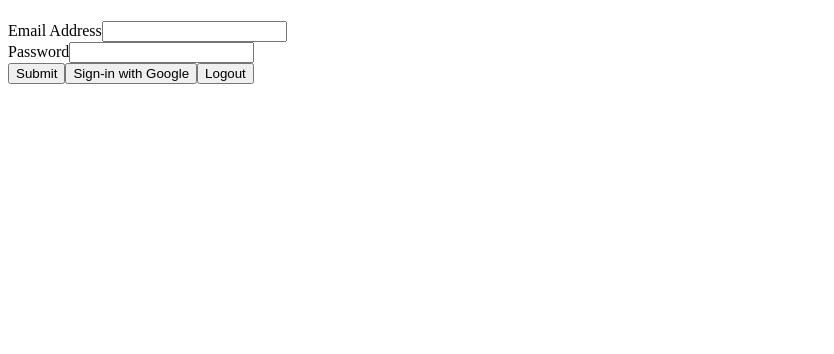
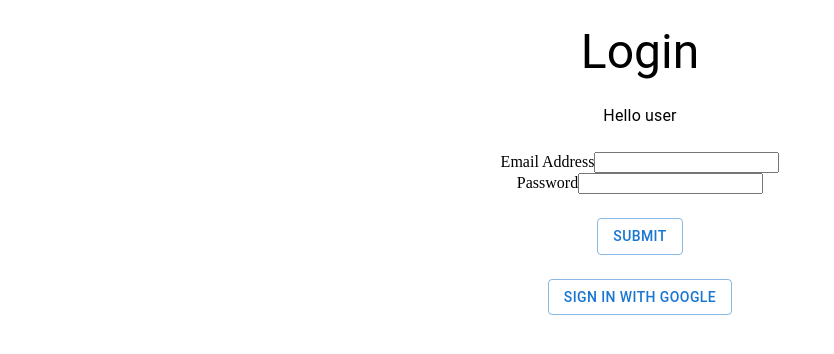
Before and after one commit to DizNicolasAmor/movies-recommendations, a React (Vite) app: page / in a window 1280 px wide. Shown: the top 354 px of the page, without its empty margins (0-834 px from the left). Built offline with nearby package versions, Linux system fonts and the light colour scheme.

Commit message:
MASTER: add MUI to Authentication.tsx

```diff
--- a/src/components/Authentication/Authentication.tsx
+++ b/src/components/Authentication/Authentication.tsx
@@ -1,30 +1,30 @@
 import React, { FC, useState } from 'react';
-import { createUserWithEmailAndPassword, signInWithPopup, signOut } from 'firebase/auth';
+import { Box, Button, Typography } from '@mui/material';
+import { User, createUserWithEmailAndPassword, signInWithPopup, signOut } from 'firebase/auth';
 import setupFirebase from '../../utils/firebase';
 
 const Authentication: FC = () => {
   const [email, setEmail] = useState<string>('');
   const [password, setPassword] = useState<string>('');
-  const [name, setName] = useState<string | null>();
+  const [user, setUser] = useState<User | null>();
   const { auth, googleAuthProvider } = setupFirebase();
 
   const handleSubmit = async () => {
     await createUserWithEmailAndPassword(auth, email, password)
-      .then((data) => setName(data.user.email))
+      .then((data) => setUser(data.user))
       .catch(console.error);
   };
 
   const handleGoogleLogin = async () => {
     await signInWithPopup(auth, googleAuthProvider)
-      .then((data) => setName(data.user.email))
+      .then((data) => setUser(data.user))
       .catch(console.error);
   };
 
   const logout = async () => {
     await signOut(auth)
-      .then((data) => {
-        console.log(data);
-        setName(null);
+      .then(() => {
+        setUser(null);
       })
       .catch(console.error);
   };
@@ -39,15 +39,18 @@
   };
 
   return (
-    <div>
-      <h1> {name} </h1>
-      <div className="email">
+    <Box sx={{ textAlign: 'center' }}>
+      <Typography component="h1" sx={{ m: 3 }} variant="h3">
+        Login
+      </Typography>
+      <Typography sx={{ m: 3 }}>Hello {user?.displayName || 'user'}</Typography>
+      <Box className="email">
         <label htmlFor="email">
           Email Address
           <input id="email" type="text" name="email" value={email} onChange={handleInputChange} />
         </label>
-      </div>
-      <div className="password">
+      </Box>
+      <Box className="password">
         <label htmlFor="password">
           Password
           <input
@@ -58,11 +61,28 @@
             onChange={handleInputChange}
           />
         </label>
-      </div>
-      <button onClick={handleSubmit}>Submit</button>
-      <button onClick={handleGoogleLogin}>Sign-in with Google</button>
-      <button onClick={logout}>Logout</button>
-    </div>
+      </Box>
+      <Button
+        onClick={handleSubmit}
+        sx={{ display: 'block', mx: 'auto', my: 3 }}
+        variant="outlined"
+      >
+        Submit
+      </Button>
+      {user ? (
+        <Button onClick={logout} sx={{ display: 'block', mx: 'auto', my: 3 }} variant="outlined">
+          Logout
+        </Button>
+      ) : (
+        <Button
+          onClick={handleGoogleLogin}
+          sx={{ display: 'block', mx: 'auto', my: 3 }}
+          variant="outlined"
+        >
+          Sign in with Google
+        </Button>
+      )}
+    </Box>
   );
 };
 
```
